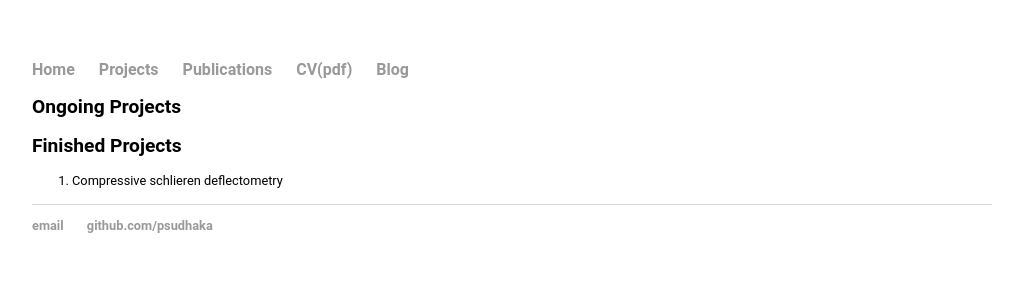
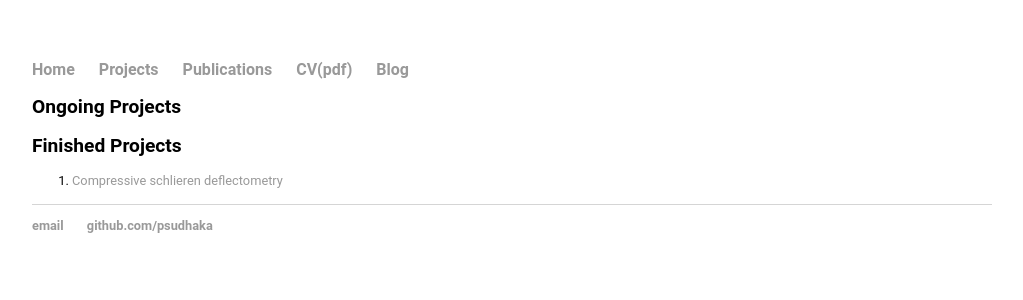
Before and after one commit to psudhaka/psudhaka.github.io, a Jekyll site: the page built from projects.html, in a window 1280 px wide. Shown: the top 300 px of the page, without its empty margins (128-1151 px from the left). Built offline with Jekyll 4.4.1, drawn with Linux system fonts in a browser that asks for light colours.

Commit message:
Update projects.html

```diff
--- a/projects.html
+++ b/projects.html
@@ -9,7 +9,7 @@ title: Prasad Sudhakar
 	<h2>Finished Projects</h2>
 
 	<ol class="a">
-  <li><target="_blank" style="font-weight: normal;" href="http://sites.uclouvain.be/ispgroup/index.php/Research/CSSchlieren">Compressive schlieren deflectometry</li>
+  <li><a target="_blank" style="font-weight: normal;" href="http://sites.uclouvain.be/ispgroup/index.php/Research/CSSchlieren">Compressive schlieren deflectometry</a></li>
 </ol>
 
 	</div>
```
